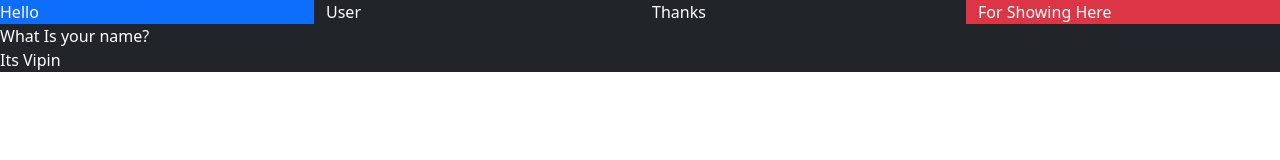
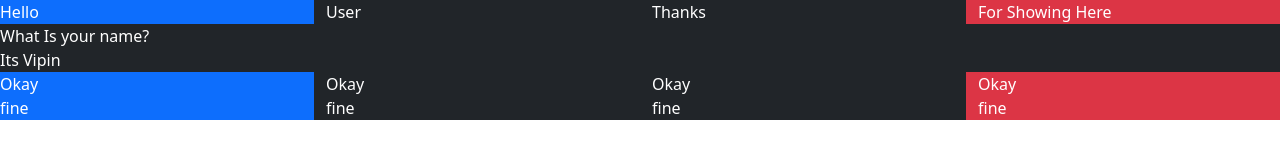
Before and after one commit to Negi84/Practice, a plain HTML site: page index.html in a window 1280 px wide. Drawn offline with nearby package versions, Linux system fonts and the light colour scheme.

Commit message:
coming from past

```diff
--- a/index.html
+++ b/index.html
@@ -18,6 +18,15 @@
 			<div class="col-3 bg-danger">For Showing Here</div>
 			<div>What Is your name?</div>
 			<div>Its Vipin</div>
+			<div class="col-3 bg-primary">Okay</div>
+			<div class="col-3">Okay</div>
+			<div class="col-3">Okay</div>
+			<div class="col-3 bg-danger">Okay</div>
+			<div class="col-3 bg-primary">fine</div>
+			<div class="col-3">fine</div>
+			<div class="col-3">fine</div>
+			<div class="col-3 bg-danger">fine</div>
+
 
 
 
```
